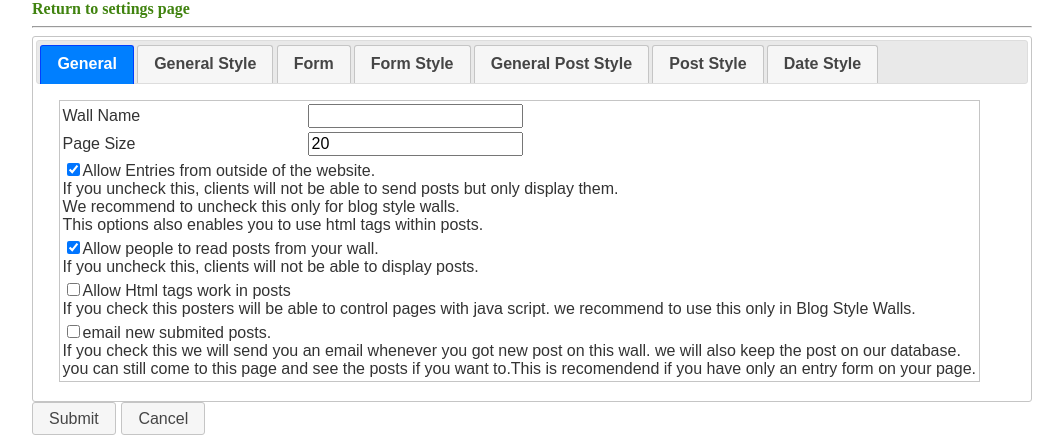
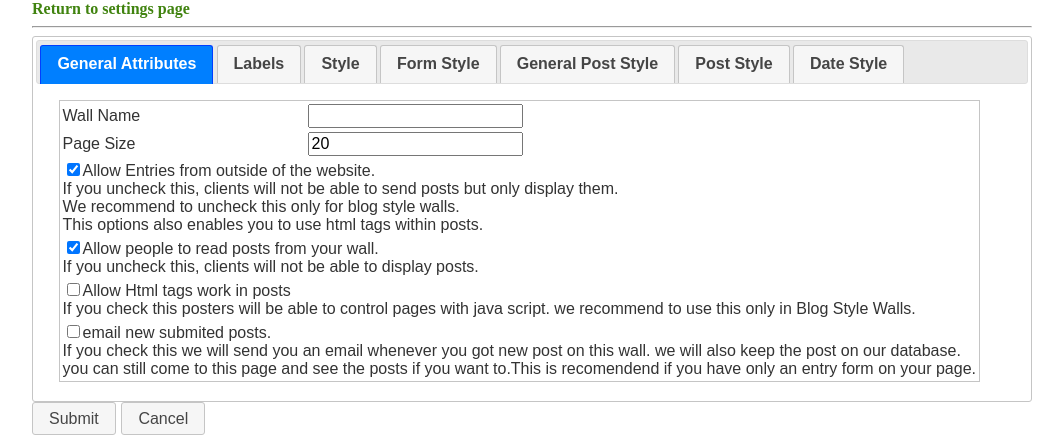
Before and after one commit to huseyinyilmaz/postdatabase, a Django app: template templates/wall.html in a window 1280 px wide. Shown: the part 28-470 px from the top of the page, without its empty margins (108-1171 px from the left). Run offline with Django 3.2, Linux system fonts and the light colour scheme; the template is opened without the code that fills it, so the values that code supplies are empty; some libraries are stand-ins or nearby versions.

Commit message:
worked on general posts script

```diff
--- a/templates/wall.html
+++ b/templates/wall.html
@@ -89,9 +89,9 @@ var nextPage="/settings";
 <!-- Main Tabs -->
 <div id="mainTabs">
 	<ul>
-		<li><a href="#general">General</a></li>
-		<li><a href="#generalStyle">General Style</a></li>
-		<li><a href="#formAttributes">Form</a></li>
+		<li><a href="#general">General Attributes</a></li>
+		<li><a href="#labels">Labels</a></li>
+		<li><a href="#style">Style</a></li>
 		<li><a href="#formStyle">Form Style</a></li>
 		<li><a href="#generalPostStyle">General Post Style</a></li>
 		<li><a href="#postStyle">Post Style</a></li>
@@ -132,17 +132,8 @@ var nextPage="/settings";
 		</table>
 
 	</div>
-	<!------------General style tab------------->
-	<div id="generalStyle">
-		<table class="ui-widget ui-widget-content">
-		<tr><td><input type="radio" name="wallStyle" value="1"/>Standart Post(first an entry form and than a post list)</td></tr>
-		<tr><td><input type="radio" name="wallStyle" value="2"/>Only an entry form(you can use this instead of giving your email address)</td></tr>
-		<tr><td><input type="radio" name="wallStyle" value="3"/>Blog Style(only post data, no entry form.If you choose this. please also close entries from outside.)</td></tr>
-		<tr><td><input type="radio" name="wallStyle" value="4"/>Standart Post(Reversed version - first post list and then  an entry form)</td></tr>
-		</table>
-	</div>
-	<!------------form attributes tab------------->
-	<div id="formAttributes">
+	<!------------labels tab------------->
+	<div id="labels">
 		<table class="ui-widget ui-widget-content">
 		<tr>
 		 	<td>Nick Label</td>
@@ -179,6 +170,15 @@ var nextPage="/settings";
 			<td><input type="text" id="formWidth" maxlength="50"></td>
 			<td><div id="formWidthAlert" class="validation_error"></div></td>
 		</tr>
+		</table>
+	</div>
+	<!------------style tab------------->
+	<div id="style">
+		<table class="ui-widget ui-widget-content">
+		<tr><td><input type="radio" name="wallStyle" value="1"/>Standart Post(first an entry form and than a post list)</td></tr>
+		<tr><td><input type="radio" name="wallStyle" value="2"/>Only an entry form(you can use this instead of giving your email address)</td></tr>
+		<tr><td><input type="radio" name="wallStyle" value="3"/>Blog Style(only post data, no entry form.If you choose this. please also close entries from outside.)</td></tr>
+		<tr><td><input type="radio" name="wallStyle" value="4"/>Standart Post(Reversed version - first post list and then  an entry form)</td></tr>
 		</table>
 	</div>
 	<!------------form style tab------------->
```
